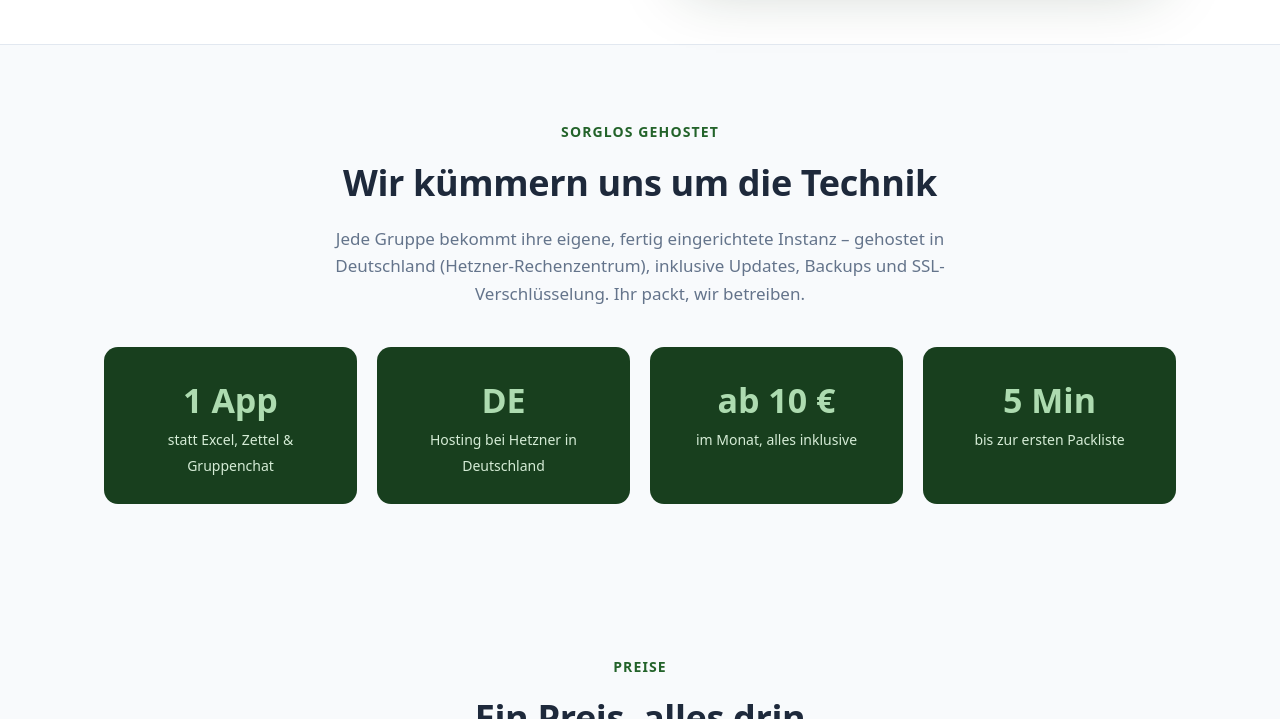
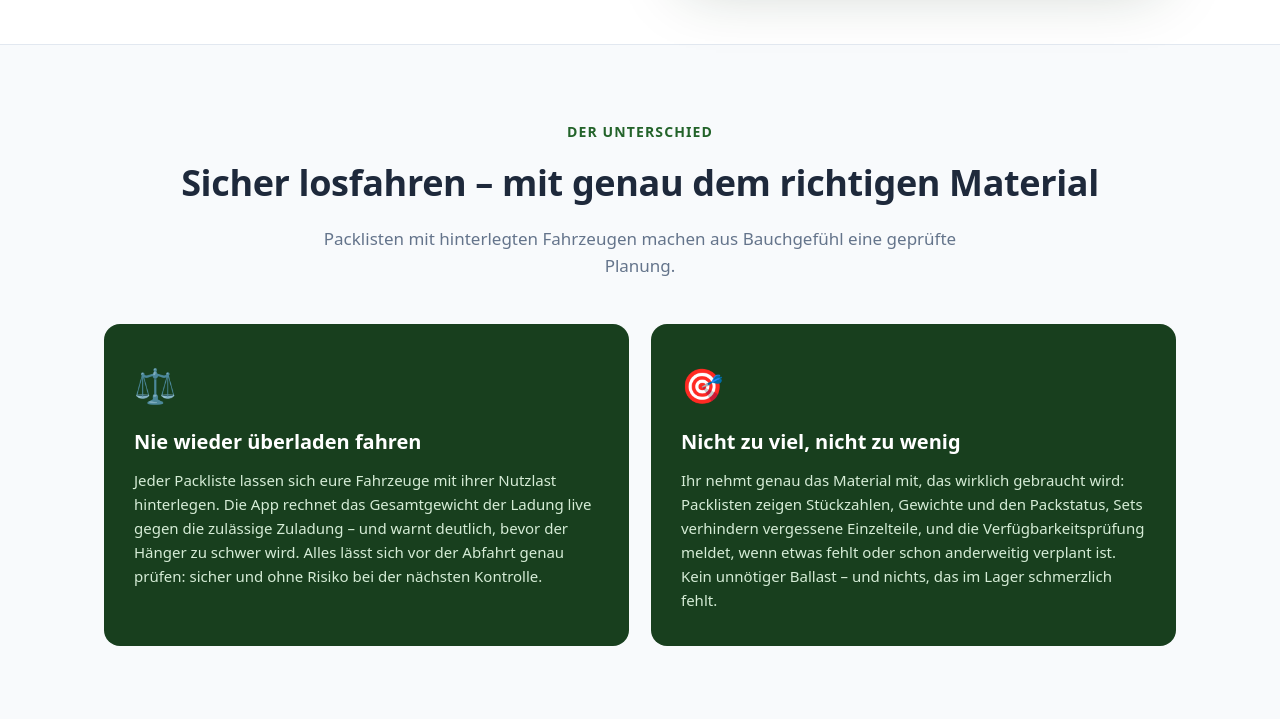
Before and after one commit to lukasf03/-materialverwaltung-website, a website: page public/index.html in a window 1280 px wide. Shown: the part 4840-5559 px from the top of the page. Drawn offline with Linux system fonts and the light colour scheme.

Commit message:
Nutzen-Sektion: Nie wieder überladen / genau das richtige Material
Neues Highlight-Band „Der Unterschied" nach den Einblicken: Zuladungsprüfung
über hinterlegte Fahrzeuge (nie überladen fahren) + bedarfsgenaues Packen
(nicht zu viel, nicht zu wenig).

Co-Authored-By: Claude Opus 4.8 <noreply@anthropic.com>

```diff
--- a/public/index.html
+++ b/public/index.html
@@ -71,6 +71,13 @@
   .feature li::before{content:"✓";position:absolute;left:0;color:var(--green-500);font-weight:800}
   .feature.rev .txt{order:2}.feature.rev .vis{order:1}
   .alt{background:#fff;border-top:1px solid var(--line);border-bottom:1px solid var(--line)}
+
+  /* Nutzen-Band */
+  .benefits{display:grid;grid-template-columns:repeat(auto-fit,minmax(300px,1fr));gap:22px;margin-top:44px}
+  .benefit{background:var(--green-800);border-radius:16px;padding:34px 30px;color:#fff;text-align:left}
+  .benefit .ico{font-size:34px;margin-bottom:14px}
+  .benefit h3{font-size:20px;margin-bottom:10px;color:#fff}
+  .benefit p{color:var(--green-100);font-size:15px}
 
   /* Zahlen */
   .stats{display:grid;grid-template-columns:repeat(auto-fit,minmax(200px,1fr));gap:20px;margin-top:40px}
@@ -274,6 +281,32 @@
 </div>
 
 <section>
+  <div class="wrap center">
+    <div class="kicker">Der Unterschied</div>
+    <h2>Sicher losfahren – mit genau dem richtigen Material</h2>
+    <p class="lead">Packlisten mit hinterlegten Fahrzeugen machen aus Bauchgefühl eine geprüfte Planung.</p>
+    <div class="benefits">
+      <div class="benefit">
+        <div class="ico">⚖️</div>
+        <h3>Nie wieder überladen fahren</h3>
+        <p>Jeder Packliste lassen sich eure Fahrzeuge mit ihrer Nutzlast hinterlegen. Die App rechnet das
+        Gesamtgewicht der Ladung live gegen die zulässige Zuladung – und warnt deutlich, bevor der Hänger
+        zu schwer wird. Alles lässt sich vor der Abfahrt genau prüfen: sicher und ohne Risiko bei der
+        nächsten Kontrolle.</p>
+      </div>
+      <div class="benefit">
+        <div class="ico">🎯</div>
+        <h3>Nicht zu viel, nicht zu wenig</h3>
+        <p>Ihr nehmt genau das Material mit, das wirklich gebraucht wird: Packlisten zeigen Stückzahlen,
+        Gewichte und den Packstatus, Sets verhindern vergessene Einzelteile, und die Verfügbarkeitsprüfung
+        meldet, wenn etwas fehlt oder schon anderweitig verplant ist. Kein unnötiger Ballast – und nichts,
+        das im Lager schmerzlich fehlt.</p>
+      </div>
+    </div>
+  </div>
+</section>
+
+<section class="alt">
   <div class="wrap center">
     <div class="kicker">Sorglos gehostet</div>
     <h2>Wir kümmern uns um die Technik</h2>
```
